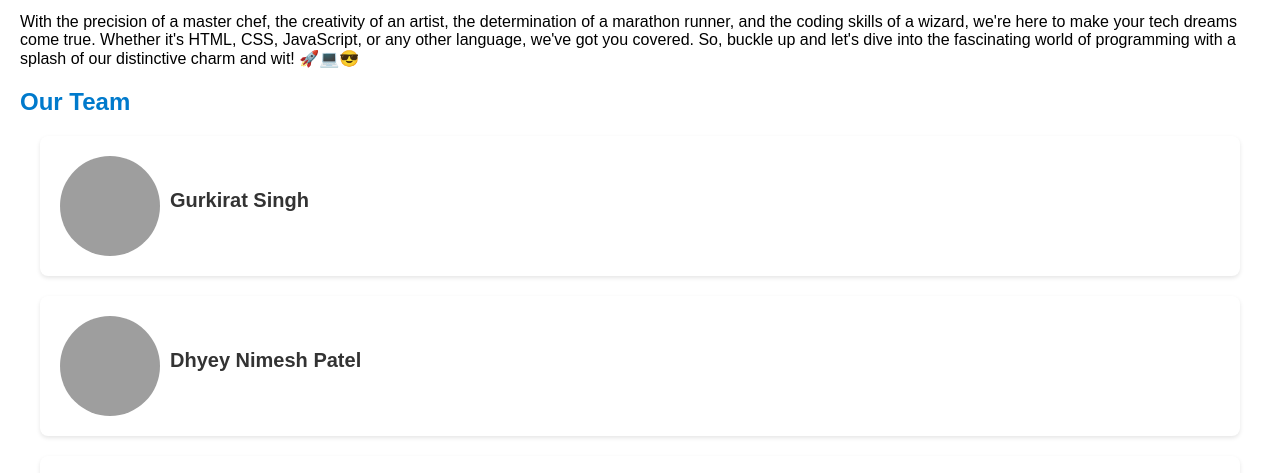
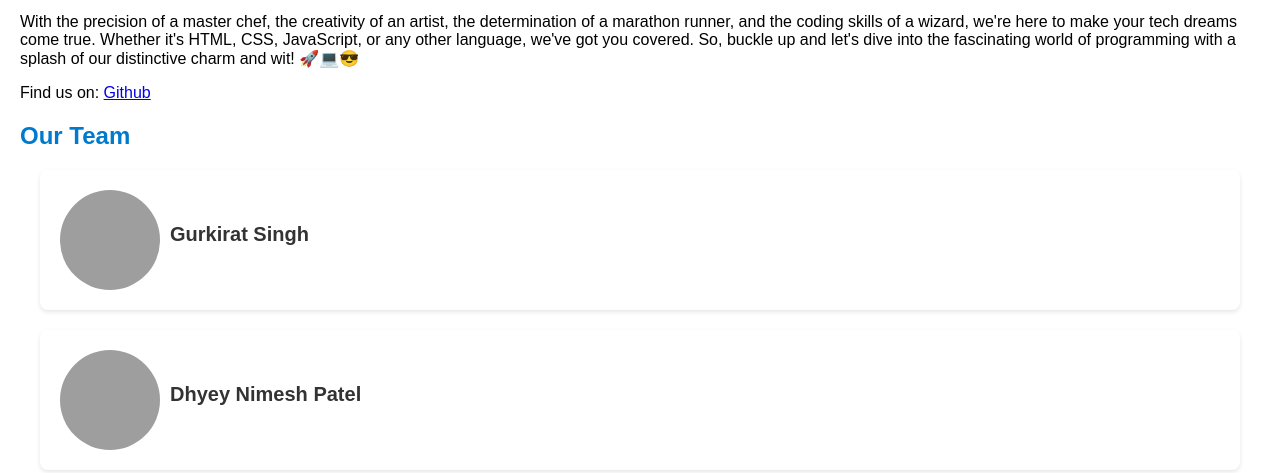
Before and after one commit to gurkiratz/web-prog-proj1, a plain HTML site: page about.html in a window 1280 px wide. Shown: the part 266-739 px from the top of the page. Drawn offline with Linux system fonts and the light colour scheme; grey boxes are pictures that could not be loaded.

Commit message:
update about page

```diff
--- a/about.html
+++ b/about.html
@@ -40,7 +40,7 @@
     </header>
     <main>
       <h1>About Us</h1>
-      <p class="header-about">
+      <p>
         Welcome to our quirky little corner of the internet! We're a team of
         four dynamic individuals who are not just good at what we do; we're
         fantastic! We're like the Avengers of the tech world, each bringing our
@@ -53,6 +53,12 @@
         JavaScript, or any other language, we've got you covered. So, buckle up
         and let's dive into the fascinating world of programming with a splash
         of our distinctive charm and wit! 🚀💻😎
+      </p>
+      <p>
+        Find us on:
+        <a href="https://github.com/gurkiratz/web-prog-proj1/" target="_blank"
+          >Github</a
+        >
       </p>
       <h2>Our Team</h2>
       <div class="team-member">
```
